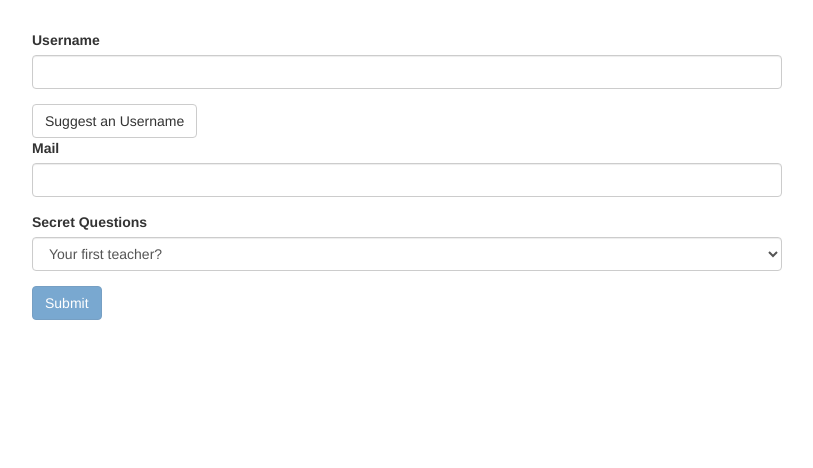
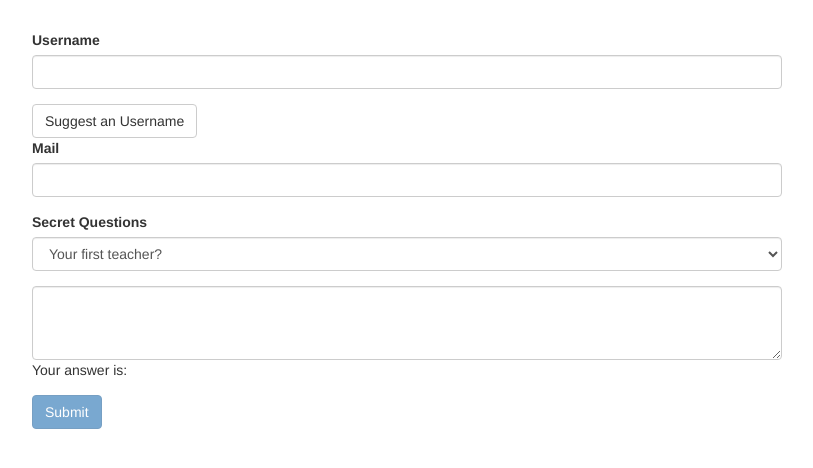
Before and after one commit to kubilaye/ng-assignments, an Angular app in the folder forms-td/: page / in a window 1280 px wide. Shown: the top 468 px of the page, without its empty margins (233-1046 px from the left). Built offline with nearby package versions, Linux system fonts and the light colour scheme.

Commit message:
using ngModel with two way binding

```diff
--- a/forms-td/src/app/app.component.html
+++ b/forms-td/src/app/app.component.html
@@ -21,6 +21,10 @@
             <option value="teacher">Your first teacher?</option>
           </select>
         </div>
+        <div class="form-group">
+          <textarea name="questionAnswer" rows="3" class="form-control" [(ngModel)]="answer"></textarea>
+          <p>Your answer is: {{ answer }}</p>
+        </div>
         <button
           class="btn btn-primary"
           type="submit"
--- a/forms-td/src/app/app.component.ts
+++ b/forms-td/src/app/app.component.ts
@@ -8,6 +8,7 @@
 })
 export class AppComponent {
   defaultQuestion = 'teacher';
+  answer = '';
 
   suggestUserName() {
     const suggestedName = 'Superuser';
```
